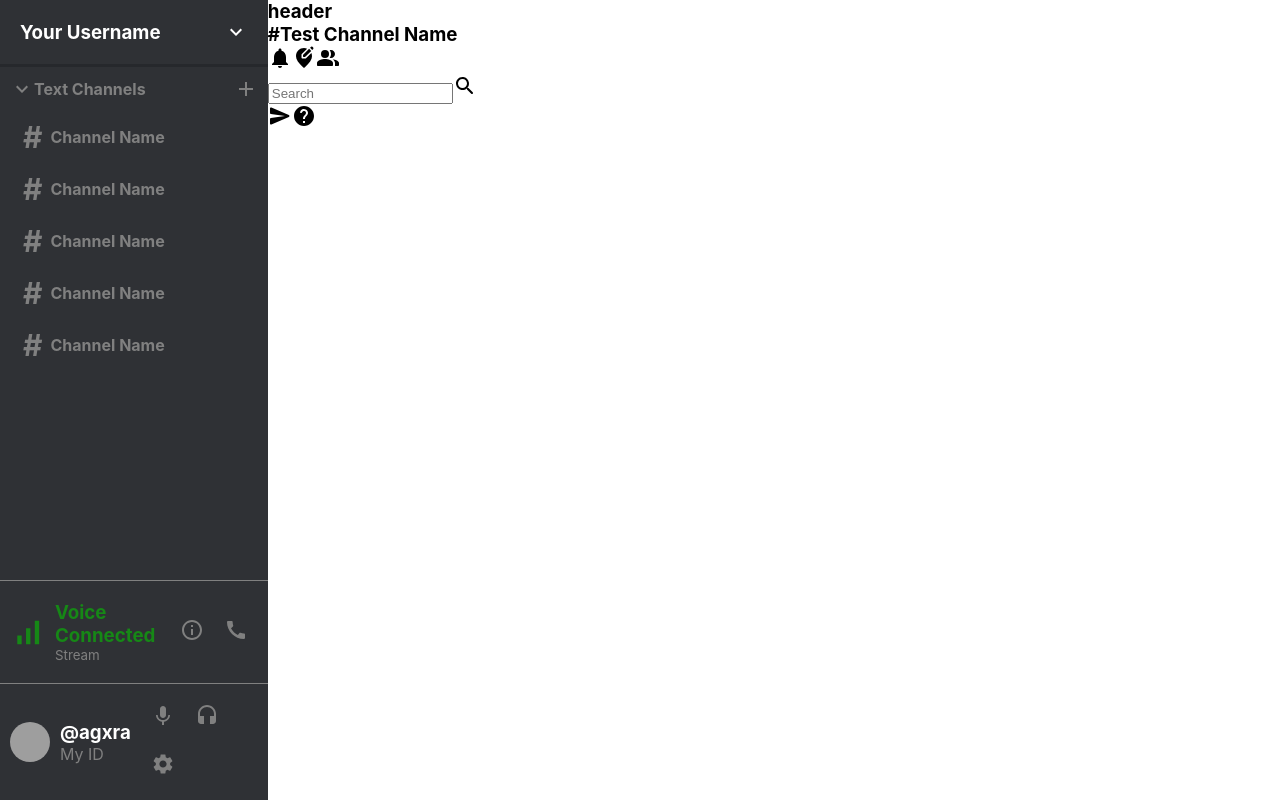
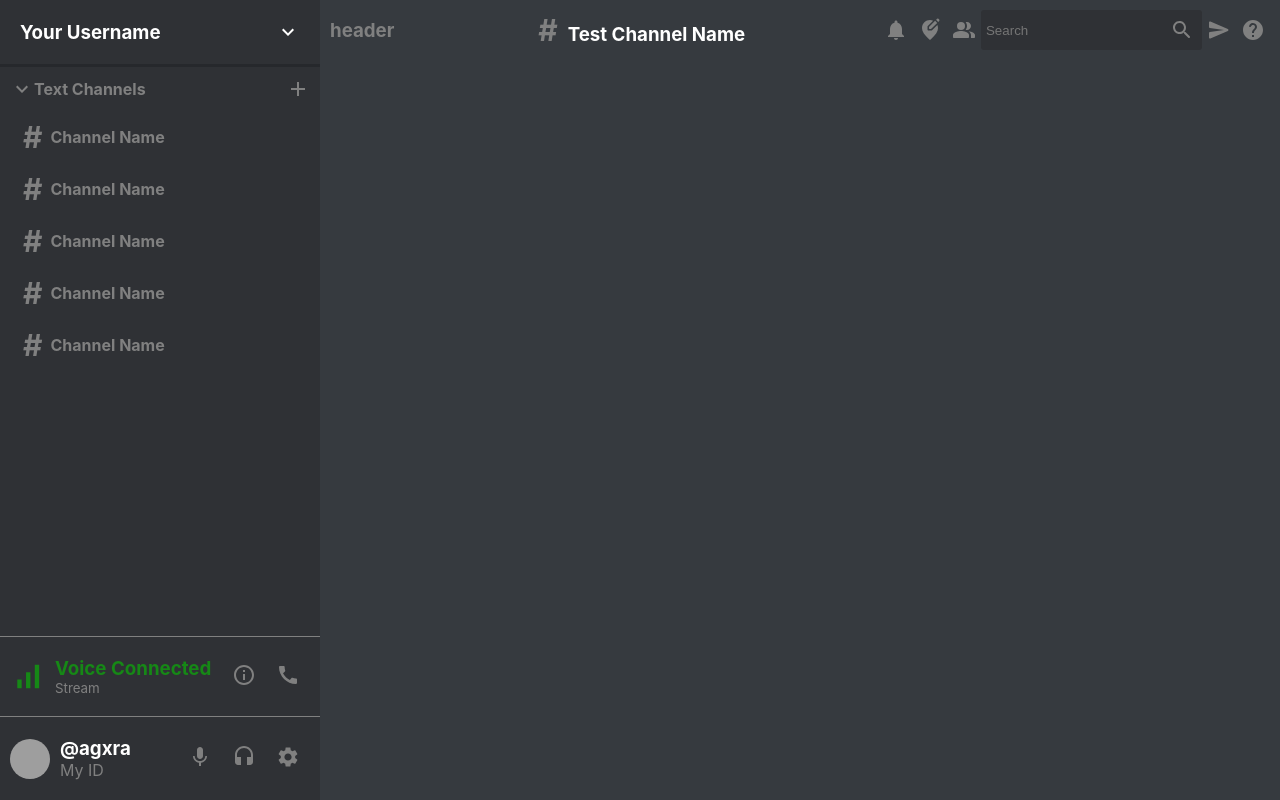
Before and after one commit to Dylan-Williamson/rendezvous-chat, a React (Create React App) app: page / in a window 1280 px wide. Built offline with nearby package versions, Linux system fonts and the light colour scheme; grey boxes are pictures that could not be loaded.

Commit message:
styles chat header

```diff
--- a/src/Chat.css
+++ b/src/Chat.css
@@ -0,0 +1,7 @@
+.chat {
+    display: flex;
+    flex-direction: column;
+    flex: 0.75;
+    background-color: #363a3f;
+    height: 100vh;
+}
--- a/src/ChatHeader.css
+++ b/src/ChatHeader.css
@@ -0,0 +1,57 @@
+.chatHeader {
+    display: flex;
+    justify-content: space-between;
+    align-items: center;
+    color: gray;
+    padding: 10px;
+}
+
+.chatHeader__hash {
+    color: gray;
+    font-size: 30px;
+    padding: 10px;
+}
+
+.chatHeader__hash h3 {
+    display: flex;
+    align-items: center;
+    color: white;
+}
+
+.chatHeader__left {
+    display: flex;
+    align-items: center;
+    color: white;
+}
+
+.chatHeader__right {
+    display: flex;
+    align-items: center;
+    flex: 0.5;
+    justify-content: space-between;
+}
+
+.chatHeader__right .MuiSvgIcon-root {
+    padding: 5px;
+    cursor: pointer;
+}
+
+.chatHeader__right .MuiSvgIcon-root:hover {
+    color: white;
+}
+
+.chatHeader__search {
+    display: flex;
+    align-items: center;
+    color: gray;
+    background-color: #2f3135;
+    border-radius: 3px;
+    padding: 3px;
+}
+
+.chatHeader__search input {
+    background: transparent;
+    outline-width: 0;
+    color: white;
+    border: none;
+}
```
